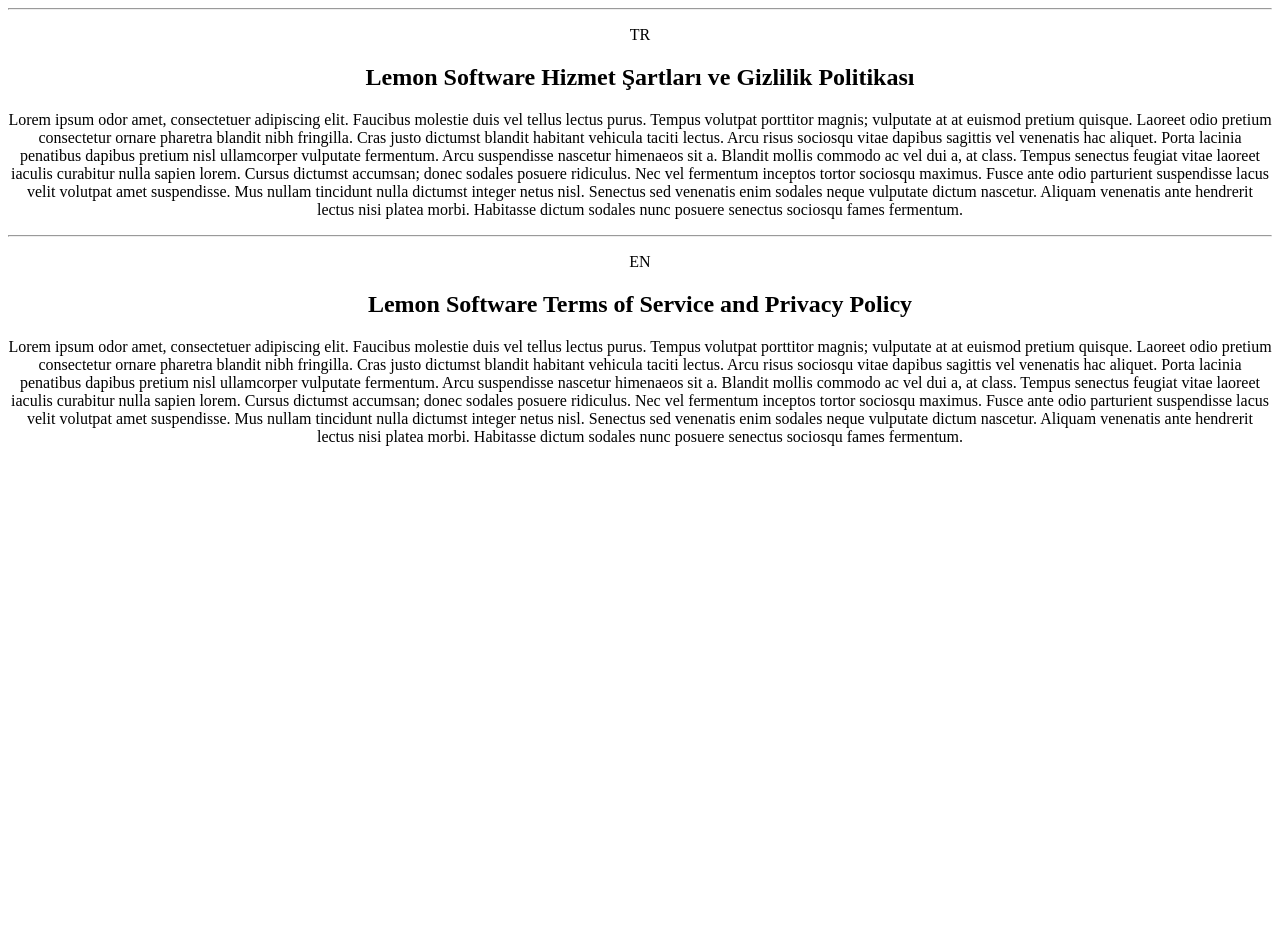
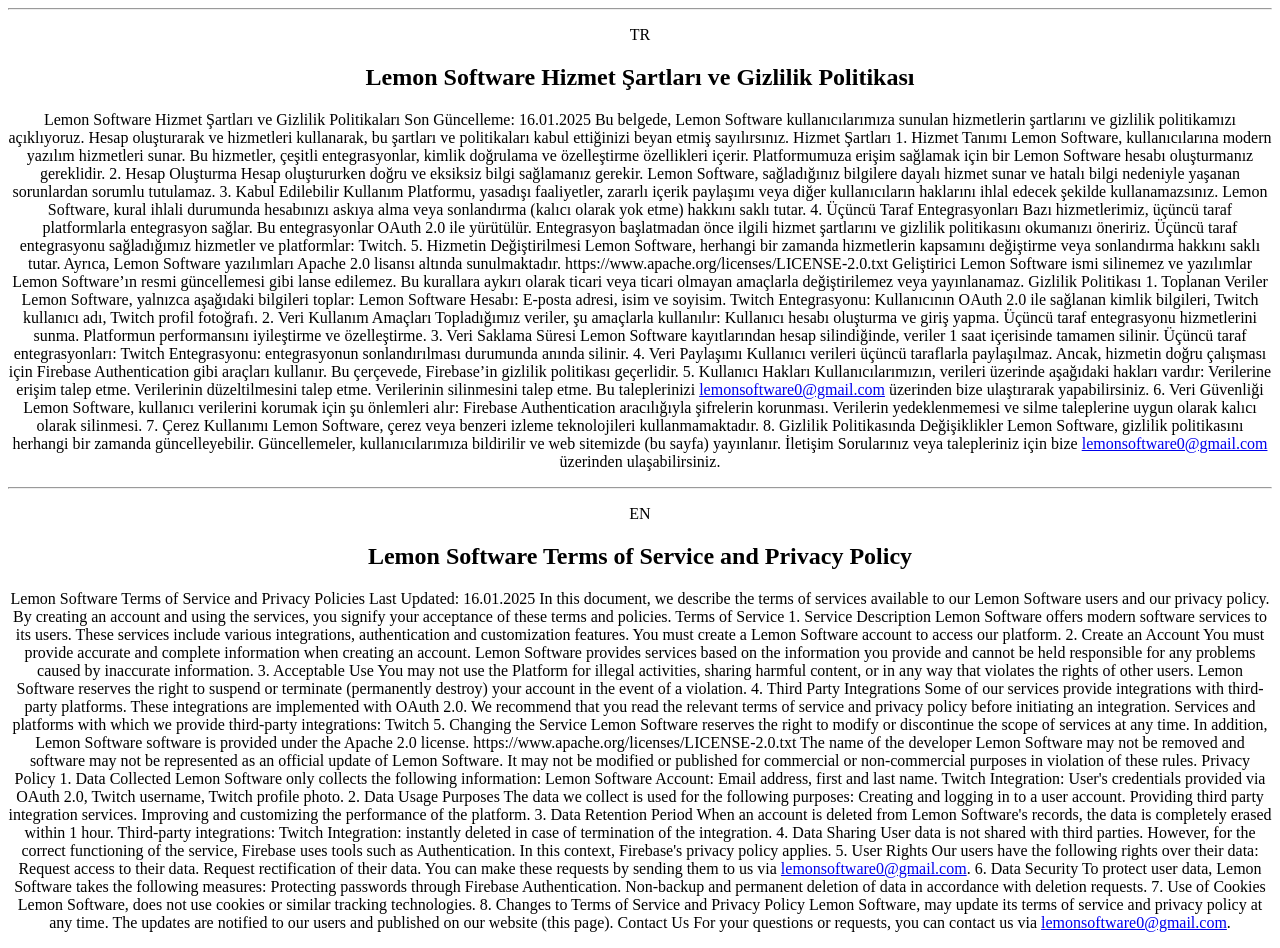
Before and after one commit to lemonsoftware0/lemonsoftware0.github.io, a plain HTML site: page legal/privacyandterms.html in a window 1280 px wide. Before the commit the page ends 800 px from the top, so only its background shows below. Drawn offline with Linux system fonts and the light colour scheme.

Commit message:
Update 16.01.2025

```diff
--- a/legal/privacyandterms.html
+++ b/legal/privacyandterms.html
@@ -20,18 +20,194 @@
       <p>TR</p>
       <h2>Lemon Software Hizmet Şartları ve Gizlilik Politikası</h2>
       <p>
-        Lorem ipsum odor amet, consectetuer adipiscing elit. Faucibus molestie duis vel tellus lectus purus. Tempus volutpat porttitor magnis; vulputate at at euismod pretium quisque. Laoreet odio pretium consectetur ornare pharetra blandit nibh fringilla. Cras justo dictumst blandit habitant vehicula taciti lectus. Arcu risus sociosqu vitae dapibus sagittis vel venenatis hac aliquet. Porta lacinia penatibus dapibus pretium nisl ullamcorper vulputate fermentum. Arcu suspendisse nascetur himenaeos sit a. Blandit mollis commodo ac vel dui a, at class.
+Lemon Software Hizmet Şartları ve Gizlilik Politikaları
 
-        Tempus senectus feugiat vitae laoreet iaculis curabitur nulla sapien lorem. Cursus dictumst accumsan; donec sodales posuere ridiculus. Nec vel fermentum inceptos tortor sociosqu maximus. Fusce ante odio parturient suspendisse lacus velit volutpat amet suspendisse. Mus nullam tincidunt nulla dictumst integer netus nisl. Senectus sed venenatis enim sodales neque vulputate dictum nascetur. Aliquam venenatis ante hendrerit lectus nisi platea morbi. Habitasse dictum sodales nunc posuere senectus sociosqu fames fermentum.
+Son Güncelleme: 16.01.2025
+
+Bu belgede, Lemon Software kullanıcılarımıza sunulan hizmetlerin şartlarını ve gizlilik politikamızı açıklıyoruz. Hesap oluşturarak ve hizmetleri kullanarak, bu şartları ve politikaları kabul ettiğinizi beyan etmiş sayılırsınız.
+
+Hizmet Şartları
+
+1. Hizmet Tanımı
+
+Lemon Software, kullanıcılarına modern yazılım hizmetleri sunar. Bu hizmetler, çeşitli entegrasyonlar, kimlik doğrulama ve özelleştirme özellikleri içerir. Platformumuza erişim sağlamak için bir Lemon Software hesabı oluşturmanız gereklidir.
+
+2. Hesap Oluşturma
+
+Hesap oluştururken doğru ve eksiksiz bilgi sağlamanız gerekir. Lemon Software, sağladığınız bilgilere dayalı hizmet sunar ve hatalı bilgi nedeniyle yaşanan sorunlardan sorumlu tutulamaz.
+
+3. Kabul Edilebilir Kullanım
+
+Platformu, yasadışı faaliyetler, zararlı içerik paylaşımı veya diğer kullanıcıların haklarını ihlal edecek şekilde kullanamazsınız. Lemon Software, kural ihlali durumunda hesabınızı askıya alma veya sonlandırma (kalıcı olarak yok etme) hakkını saklı tutar.
+
+4. Üçüncü Taraf Entegrasyonları
+
+Bazı hizmetlerimiz, üçüncü taraf platformlarla entegrasyon sağlar. Bu entegrasyonlar OAuth 2.0 ile yürütülür. Entegrasyon başlatmadan önce ilgili hizmet şartlarını ve gizlilik politikasını okumanızı öneririz. Üçüncü taraf entegrasyonu sağladığımız hizmetler ve platformlar: Twitch.
+
+5. Hizmetin Değiştirilmesi
+
+Lemon Software, herhangi bir zamanda hizmetlerin kapsamını değiştirme veya sonlandırma hakkını saklı tutar. Ayrıca, Lemon Software yazılımları Apache 2.0 lisansı altında sunulmaktadır. https://www.apache.org/licenses/LICENSE-2.0.txt Geliştirici Lemon Software ismi silinemez ve yazılımlar Lemon Software’ın resmi güncellemesi gibi lanse edilemez. Bu kurallara aykırı olarak ticari veya ticari olmayan amaçlarla değiştirilemez veya yayınlanamaz.
+
+Gizlilik Politikası
+
+1. Toplanan Veriler
+
+Lemon Software, yalnızca aşağıdaki bilgileri toplar:
+
+Lemon Software Hesabı: E-posta adresi, isim ve soyisim.
+
+Twitch Entegrasyonu: Kullanıcının OAuth 2.0 ile sağlanan kimlik bilgileri, Twitch kullanıcı adı, Twitch profil fotoğrafı.
+
+2. Veri Kullanım Amaçları
+
+Topladığımız veriler, şu amaçlarla kullanılır:
+
+Kullanıcı hesabı oluşturma ve giriş yapma.
+
+Üçüncü taraf entegrasyonu hizmetlerini sunma.
+
+Platformun performansını iyileştirme ve özelleştirme.
+
+3. Veri Saklama Süresi
+
+Lemon Software kayıtlarından hesap silindiğinde, veriler 1 saat içerisinde tamamen silinir.
+
+Üçüncü taraf entegrasyonları:
+
+Twitch Entegrasyonu: entegrasyonun sonlandırılması durumunda anında silinir.
+
+4. Veri Paylaşımı
+
+Kullanıcı verileri üçüncü taraflarla paylaşılmaz. Ancak, hizmetin doğru çalışması için Firebase Authentication gibi araçları kullanır. Bu çerçevede, Firebase’in gizlilik politikası geçerlidir.
+
+5. Kullanıcı Hakları
+
+Kullanıcılarımızın, verileri üzerinde aşağıdaki hakları vardır:
+
+Verilerine erişim talep etme.
+
+Verilerinin düzeltilmesini talep etme.
+
+Verilerinin silinmesini talep etme. Bu taleplerinizi <a href="mailto:lemonsoftware0@gmail.com">lemonsoftware0@gmail.com</a> üzerinden bize ulaştırarak yapabilirsiniz.
+
+6. Veri Güvenliği
+
+Lemon Software, kullanıcı verilerini korumak için şu önlemleri alır:
+
+Firebase Authentication aracılığıyla şifrelerin korunması.
+
+Verilerin yedeklenmemesi ve silme taleplerine uygun olarak kalıcı olarak silinmesi.
+
+7. Çerez Kullanımı
+
+Lemon Software, çerez veya benzeri izleme teknolojileri kullanmamaktadır.
+
+8. Gizlilik Politikasında Değişiklikler
+
+Lemon Software, gizlilik politikasını herhangi bir zamanda güncelleyebilir. Güncellemeler, kullanıcılarımıza bildirilir ve web sitemizde (bu sayfa) yayınlanır.
+
+İletişim
+
+Sorularınız veya talepleriniz için bize <a href="mailto:lemonsoftware0@gmail.com">lemonsoftware0@gmail.com</a> üzerinden ulaşabilirsiniz.
+
+
       </p>
       <hr>
       <p>EN</p>
       <h2>Lemon Software Terms of Service and Privacy Policy</h2>
       <p>
-        Lorem ipsum odor amet, consectetuer adipiscing elit. Faucibus molestie duis vel tellus lectus purus. Tempus volutpat porttitor magnis; vulputate at at euismod pretium quisque. Laoreet odio pretium consectetur ornare pharetra blandit nibh fringilla. Cras justo dictumst blandit habitant vehicula taciti lectus. Arcu risus sociosqu vitae dapibus sagittis vel venenatis hac aliquet. Porta lacinia penatibus dapibus pretium nisl ullamcorper vulputate fermentum. Arcu suspendisse nascetur himenaeos sit a. Blandit mollis commodo ac vel dui a, at class.
 
-        Tempus senectus feugiat vitae laoreet iaculis curabitur nulla sapien lorem. Cursus dictumst accumsan; donec sodales posuere ridiculus. Nec vel fermentum inceptos tortor sociosqu maximus. Fusce ante odio parturient suspendisse lacus velit volutpat amet suspendisse. Mus nullam tincidunt nulla dictumst integer netus nisl. Senectus sed venenatis enim sodales neque vulputate dictum nascetur. Aliquam venenatis ante hendrerit lectus nisi platea morbi. Habitasse dictum sodales nunc posuere senectus sociosqu fames fermentum.
-      </p>
+Lemon Software Terms of Service and Privacy Policies
+
+Last Updated: 16.01.2025
+
+In this document, we describe the terms of services available to our Lemon Software users and our privacy policy. By creating an account and using the services, you signify your acceptance of these terms and policies.
+
+Terms of Service
+
+1. Service Description
+
+Lemon Software offers modern software services to its users. These services include various integrations, authentication and customization features. You must create a Lemon Software account to access our platform.
+
+2. Create an Account
+
+You must provide accurate and complete information when creating an account. Lemon Software provides services based on the information you provide and cannot be held responsible for any problems caused by inaccurate information.
+
+3. Acceptable Use
+
+You may not use the Platform for illegal activities, sharing harmful content, or in any way that violates the rights of other users. Lemon Software reserves the right to suspend or terminate (permanently destroy) your account in the event of a violation.
+
+4. Third Party Integrations
+
+Some of our services provide integrations with third-party platforms. These integrations are implemented with OAuth 2.0. We recommend that you read the relevant terms of service and privacy policy before initiating an integration. Services and platforms with which we provide third-party integrations: Twitch
+
+5. Changing the Service
+
+Lemon Software reserves the right to modify or discontinue the scope of services at any time. In addition, Lemon Software software is provided under the Apache 2.0 license. https://www.apache.org/licenses/LICENSE-2.0.txt The name of the developer Lemon Software may not be removed and software may not be represented as an official update of Lemon Software. It may not be modified or published for commercial or non-commercial purposes in violation of these rules.
+
+Privacy Policy
+
+1. Data Collected
+
+Lemon Software only collects the following information:
+
+Lemon Software Account: Email address, first and last name.
+
+Twitch Integration: User's credentials provided via OAuth 2.0, Twitch username, Twitch profile photo.
+
+2. Data Usage Purposes
+
+The data we collect is used for the following purposes:
+
+Creating and logging in to a user account.
+
+Providing third party integration services.
+
+Improving and customizing the performance of the platform.
+
+3. Data Retention Period
+
+When an account is deleted from Lemon Software's records, the data is completely erased within 1 hour.
+
+Third-party integrations:
+
+Twitch Integration: instantly deleted in case of termination of the integration.
+
+4. Data Sharing
+
+User data is not shared with third parties. However, for the correct functioning of the service, Firebase uses tools such as Authentication. In this context, Firebase's privacy policy applies.
+
+5. User Rights
+
+Our users have the following rights over their data:
+
+Request access to their data.
+
+Request rectification of their data.
+
+You can make these requests by sending them to us via <a href=“mailto:lemonsoftware0@gmail.com”>lemonsoftware0@gmail.com</a>.
+
+6. Data Security
+
+To protect user data, Lemon Software takes the following measures:
+
+Protecting passwords through Firebase Authentication.
+
+Non-backup and permanent deletion of data in accordance with deletion requests.
+
+7. Use of Cookies
+
+Lemon Software, does not use cookies or similar tracking technologies.
+
+8. Changes to Terms of Service and Privacy Policy
+
+Lemon Software, may update its terms of service and privacy policy at any time. The updates are notified to our users and published on our website (this page).
+
+Contact Us
+
+For your questions or requests, you can contact us via <a href=“mailto:lemonsoftware0@gmail.com”>lemonsoftware0@gmail.com</a>.
+
+    </p>
     </center>
 </body>
 </html>
```
